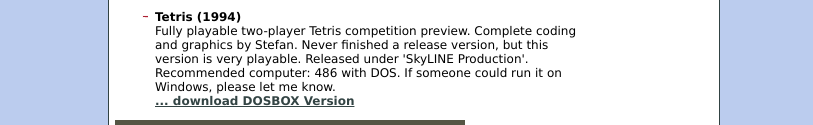
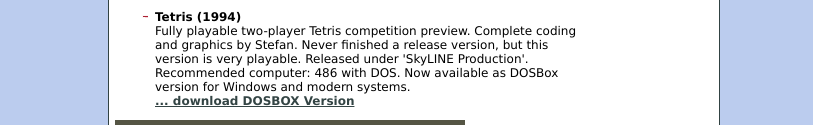
Before and after one commit to skoelle/moonweb-www, an Eleventy site: page src/products/index.md in a window 1280 px wide. Shown: the part 827-952 px from the top of the page, without its empty margins (0-813 px from the left). Built offline with nearby package versions, Linux system fonts and the light colour scheme; Eleventy itself is replaced by a stand-in of ours; files that its build step writes are made by us from their sources.

Commit message:
fix one sentence

```diff
--- a/src/products/index.md
+++ b/src/products/index.md
@@ -43,7 +43,7 @@ In about 1992, Matthias and I bought a 486 Intel personal computer and <b>quickl
   The first PC software release in 1993. Code by Stefan, graphics from Matthias, and PC-Speaker sound sampled from the 'Wheel of Fortune' show on Sat1. The idea, of course, comes from 'Wheel of Fortune'. Recommended computer: 486 with DOS. [... download (400kB)](https://www.moonweb.org/files/pc/esprit/grad1993.zip)
 
 - <b>Tetris (1994)</b>
-  Fully playable two-player Tetris competition preview. Complete coding and graphics by Stefan. Never finished a release version, but this version is very playable. Released under 'SkyLINE Production'. Recommended computer: 486 with DOS. If someone could run it on Windows, please let me know.
+  Fully playable two-player Tetris competition preview. Complete coding and graphics by Stefan. Never finished a release version, but this version is very playable. Released under 'SkyLINE Production'. Recommended computer: 486 with DOS. Now available as DOSBox version for Windows and modern systems.
   [... download DOSBOX Version](https://www.moonweb.org/files/pc/skyline/tet_comp_dosbox.zip)
 
 {% pseudonymBox "The software group pseudonyms" %}
```
